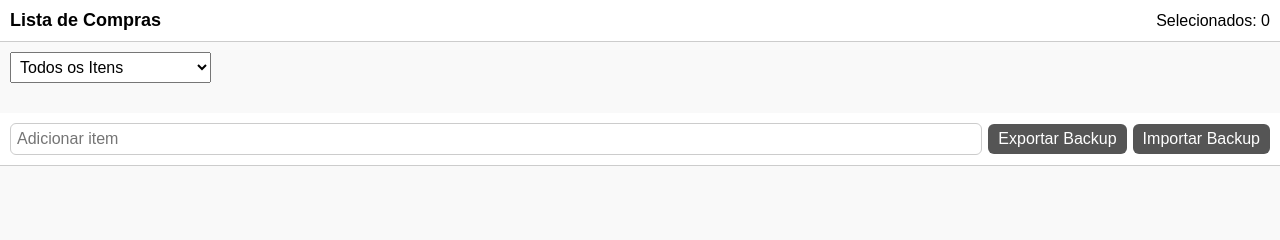
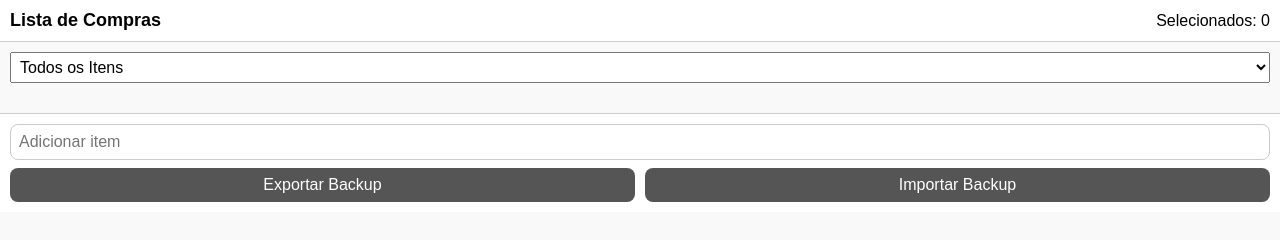
Before and after one commit to Nando0701/Lista-de-Mercado, a plain HTML site: page index.html in a window 1280 px wide. Drawn offline with Linux system fonts and the light colour scheme.

Commit message:
Add files via upload

```diff
--- a/index.html
+++ b/index.html
@@ -6,18 +6,26 @@
     <title>Lista de Mercado</title>
     <style>
         body { font-family: sans-serif; margin: 0; padding: 0; background: #f9f9f9; }
-        header, footer { background: #fff; padding: 10px; border-bottom: 1px solid #ccc; display: flex; align-items: center; justify-content: space-between; }
+        header { background: #fff; padding: 10px; border-bottom: 1px solid #ccc; display: flex; align-items: center; justify-content: space-between; }
         header h1 { margin: 0; font-size: 18px; }
         .counter { font-size: 16px; }
-        .filter { padding: 5px; font-size: 16px; }
+        .filter { padding: 5px; font-size: 16px; width: 100%; box-sizing: border-box; }
         .list { padding: 10px; }
         .item { background: #fff; display: flex; align-items: center; justify-content: space-between; padding: 8px; margin-bottom: 5px; border-radius: 8px; box-shadow: 0 1px 2px rgba(0,0,0,0.1); }
         .item span { flex-grow: 1; margin-left: 8px; }
         .buy { width: 20px; height: 20px; border: 2px solid #555; border-radius: 4px; background: white; cursor: pointer; }
         .buy.checked { background: red; }
         .delete { cursor: pointer; margin-left: 20px; }
-        footer input { flex-grow: 1; padding: 6px; border: 1px solid #ccc; border-radius: 6px; font-size: 16px; }
-        footer button { margin-left: 6px; padding: 6px 10px; border: none; background: #555; color: white; border-radius: 6px; cursor: pointer; font-size: 16px; }
+
+        footer { background: #fff; padding: 10px; border-top: 1px solid #ccc; box-sizing: border-box; }
+        .input-area { display: flex; width: 100%; }
+        .input-area input { flex-grow: 1; padding: 8px; border: 1px solid #ccc; border-radius: 8px; font-size: 16px; box-sizing: border-box; width: 100%; }
+        .button-area { display: flex; gap: 10px; margin-top: 8px; }
+        .button-area button { flex: 1; padding: 8px; border: none; background: #555; color: white; border-radius: 8px; cursor: pointer; font-size: 16px; }
+
+        @media (max-width: 500px) {
+            .button-area { flex-direction: column; }
+        }
     </style>
 </head>
 <body>
@@ -38,9 +46,13 @@
 <div class="list" id="list"></div>
 
 <footer>
-    <input type="text" id="newItem" placeholder="Adicionar item" onkeypress="handleKey(event)">
-    <button onclick="exportBackup()">Exportar Backup</button>
-    <button onclick="importBackup()">Importar Backup</button>
+    <div class="input-area">
+        <input type="text" id="newItem" placeholder="Adicionar item" onkeypress="handleKey(event)">
+    </div>
+    <div class="button-area">
+        <button onclick="exportBackup()">Exportar Backup</button>
+        <button onclick="importBackup()">Importar Backup</button>
+    </div>
 </footer>
 
 <script>
```
